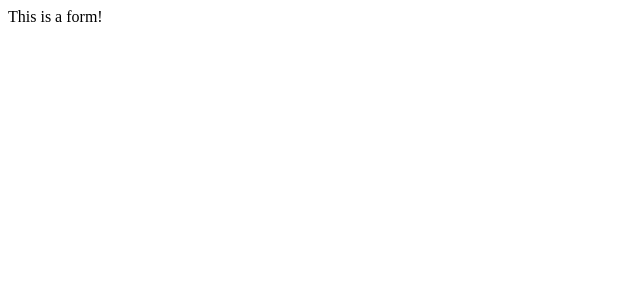
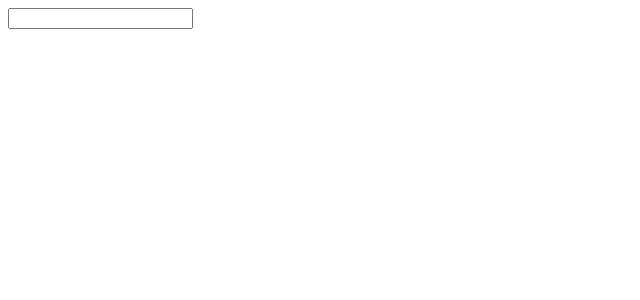
Before and after one commit to FrancisLangit/resumake, a React (Create React App) app: page / in a window 1280 px wide. Shown: the top 300 px of the page, without its empty margins (0-640 px from the left). Built offline with nearby package versions, Linux system fonts and the light colour scheme; the HTML template or start-up script is replaced by a standard one.

Commit message:
Create Field component

```diff
--- /dev/null
+++ b/src/components/Field/Field.js
@@ -0,0 +1,13 @@
+import { useState } from 'react';
+
+const Field = () => {
+  const [input, setInput] = useState('');
+
+  const handleChange = (event) => {
+    setInput(event.target.value);
+  };
+
+  return <input value={input} onChange={handleChange} />;
+};
+
+export { Field };
--- a/src/components/Form/Form.js
+++ b/src/components/Form/Form.js
@@ -1,5 +1,7 @@
+import { Field } from '../Field/Field';
+
 const Form = () => {
-  return <div>This is a form!</div>;
+  return <Field />;
 };
 
 export { Form };
```
